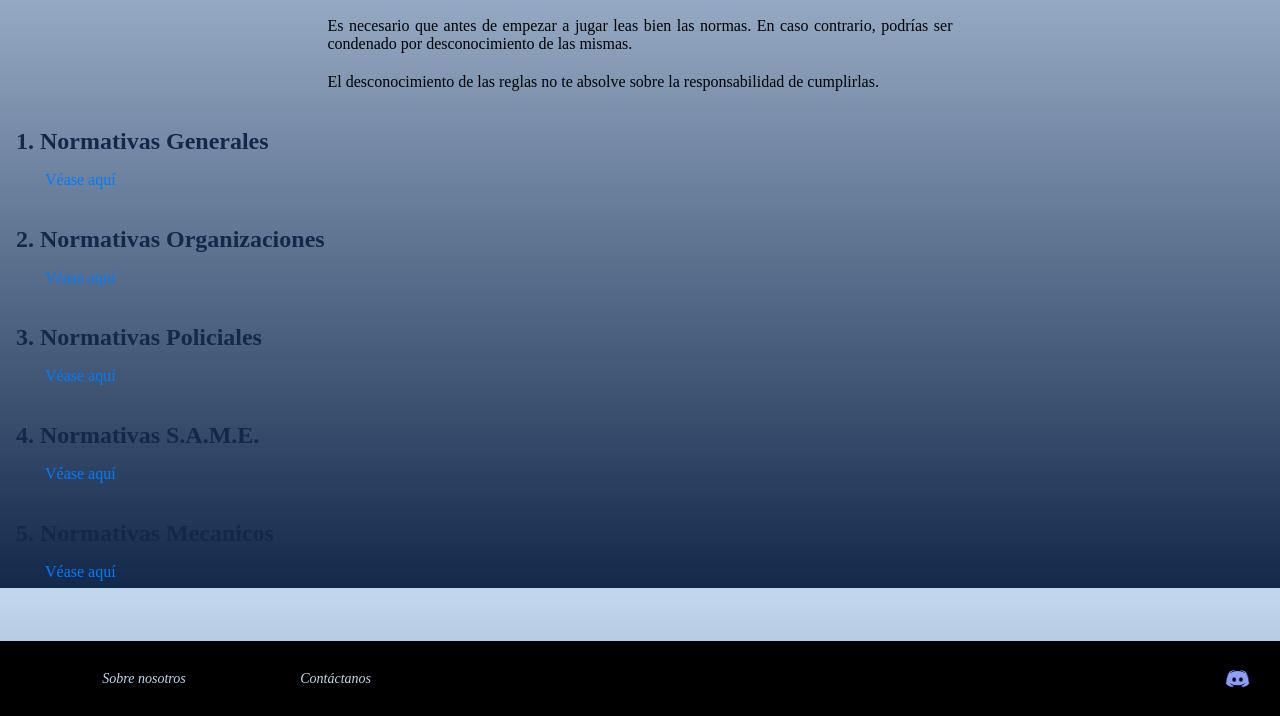
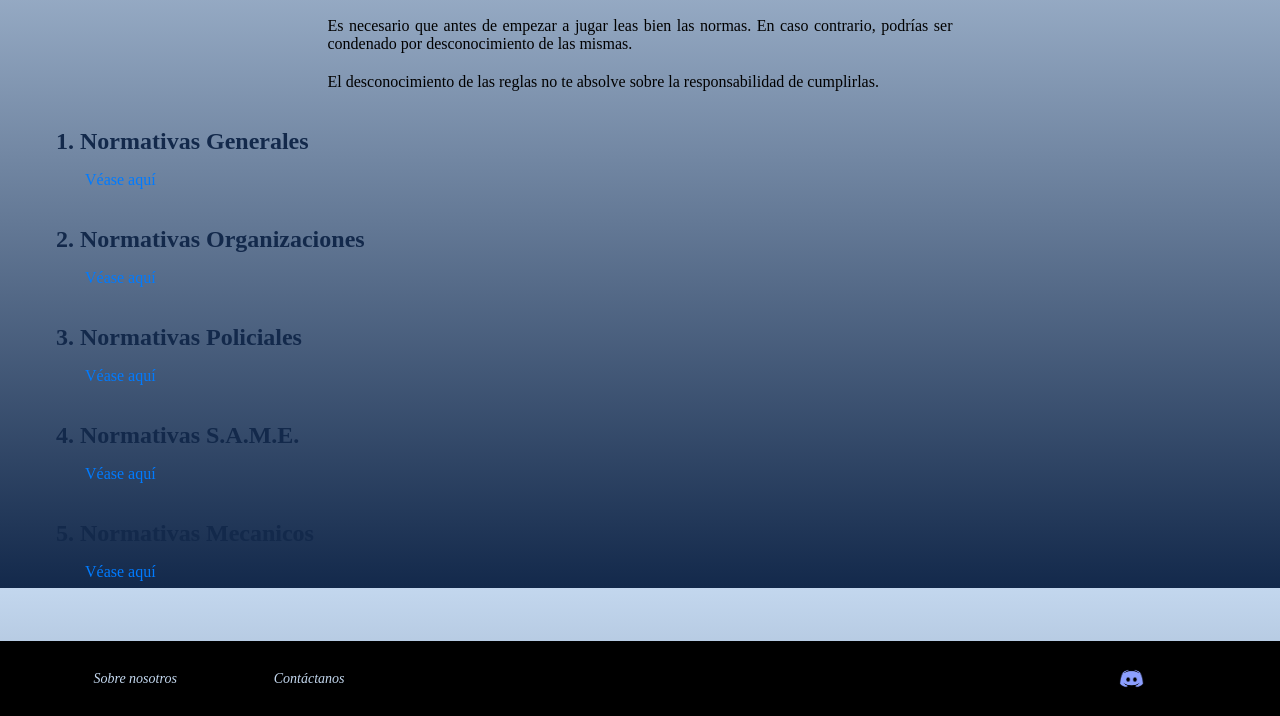
Before and after one commit to tomasyovino/BOOMRP, a plain HTML site: page reglas.html in a window 1280 px wide. Shown: the part 212-928 px from the top of the page. Drawn offline with nearby package versions, Linux system fonts and the light colour scheme; a web font is replaced by a local one.

Commit message:
Ajuste del footer__icon y position:absolute en header jQueries

```diff
--- a/CSS/styles.scss
+++ b/CSS/styles.scss
@@ -259,7 +259,7 @@ $widht:750px;
     }
 
     .rules__subtitle{
-        margin-left: 20px;
+        margin-left: 40px;
     }
 
     /* // Instalación // */
@@ -535,12 +535,16 @@ $widht:750px;
 /* ----------------------------------// Apertura jQueries //---------------------------------- */
 /* // Header Jqueries(large)// */
 @media (max-width: 1199px){
-    .header__divLogo--center{
-        display: flex;
-        justify-content: center;
+    .header{
+        position: absolute;
 
-            .header__logo{
-                margin-right: 30px;
+            .header__divLogo--center{
+                display: flex;
+                justify-content: center;
+
+                    .header__logo{
+                        margin-right: 30px;
+                    }
             }
     }
 
--- a/reglas.html
+++ b/reglas.html
@@ -74,7 +74,7 @@
     </section>
 
     <footer class="footer">
-        <div class="container row col-sm-12 justify-content-between">
+        <div class="container row col-sm-11 justify-content-between">
             <div class="footer__item--margin col-sm-7 col-md-5 col-xl-4 row justify-content-around">
                     <i class="footer__item">
                         <a class="footer__a" href="sobre-nosotros.html">Sobre nosotros</a>
```
Also changed, not shown: como-jugar.html (+1 -1 lines), crear-pj.html (+1 -1 lines), index.html (+1 -1 lines), instalacion.html (+1 -1 lines), multimedia.html (+1 -1 lines), sobre-nosotros.html (+1 -1 lines), CSS/estilos.css, 1 other file.
